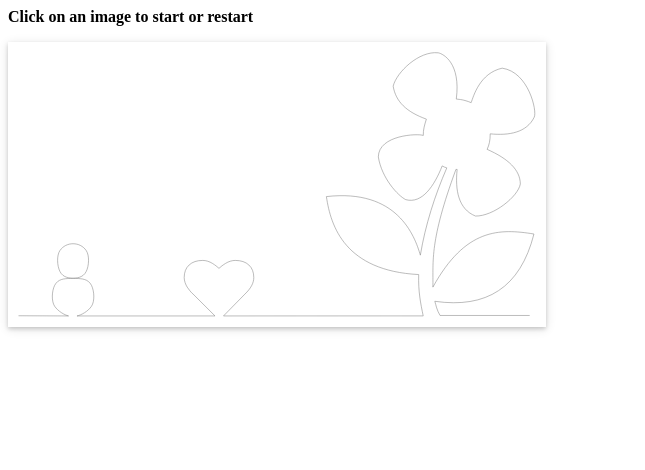
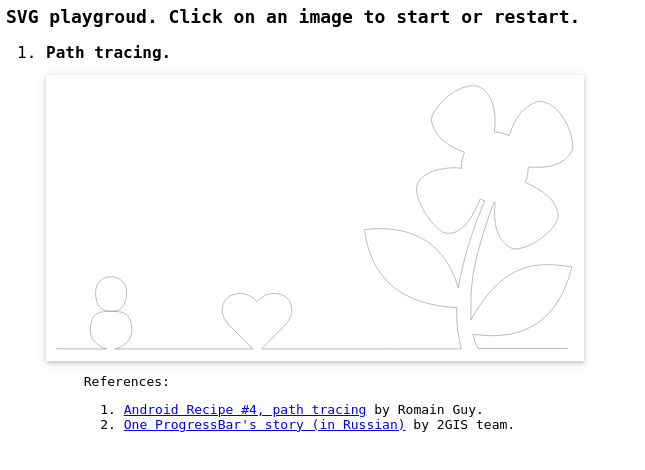
Before and after one commit to lassana/svg-playground, a plain HTML site: page index.html in a window 1280 px wide. Shown: the whole page, without its empty margins (0-645 px from the left). Drawn offline with Linux system fonts and the light colour scheme.

Commit message:
Update the sample page.

```diff
--- a/index.html
+++ b/index.html
@@ -1,10 +1,65 @@
 <html>
 <head>
+    <meta content="text/html;charset=utf-8" http-equiv="Content-Type">
+    <meta content="utf-8" http-equiv="encoding">
     <title>SVG playground</title>
+    <style TYPE="text/css">
+    <!--
+    html {
+        font-family: "monospace";
+    }
+    body {
+        margin: 0;
+    }
+    .js-warning {
+        background: #FFC869;
+        text-align: center;
+    }
+    .js-warning-text {
+        margin: 0;
+    }
+    #content {
+        margin: 6;
+    }
+    h1 {
+        font-size: large;
+    }
+    h2, #main-list {
+        font-size: medium;
+    }
+    .svg-object {
+        box-shadow: 0px 2px 4px 0px rgba(0, 0, 0, 0.16), 0px 2px 10px 0px rgba(0, 0, 0, 0.12) ! important;
+        padding: 10px;
+    }
+    .references {
+        margin-left: 1cm;
+        font-size: small;
+    }
+    -->
+    </style>
 </head>
 <body>
-    <b>Click on an image to start or restart</b>
-    <p></p>
-    <object id="svg1" data="card.svg" type="image/svg+xml" style="box-shadow: 0px 2px 4px 0px rgba(0, 0, 0, 0.16), 0px 2px 10px 0px rgba(0, 0, 0, 0.12) ! important; padding: 10px;"></object>
+    <div id="js-warning" class="js-warning"><p class="js-warning-text">Enable JavaScript, please.</p></div>
+    <div id="content">
+        <h1>SVG playgroud. Click on an image to start or restart.</h1>
+        <ol id="main-list">
+            <li>
+                <h2>Path tracing.</h2>
+                <object id="svg1" data="card.svg" type="image/svg+xml" class="svg-object"></object>
+                <div class="references">
+                    <p>References:</p>
+                    <ol>
+                        <li><a href="http://www.curious-creature.com/2013/12/21/android-recipe-4-path-tracing/">Android Recipe #4, path tracing</a> by Romain Guy.</li>
+                        <li><a href="https://habrahabr.ru/company/2gis/blog/275489/">One ProgressBar's story (in Russian)</a> by 2GIS team.</li>
+                    </ol>
+                </div>
+            </li>
+        </ol>
+    </div>
+    <script type="text/javascript">
+        document.addEventListener("DOMContentLoaded", function(event) {
+            document.body.removeChild(document.getElementById("js-warning"))
+        })
+    </script>
 </body>
 </html>
```
